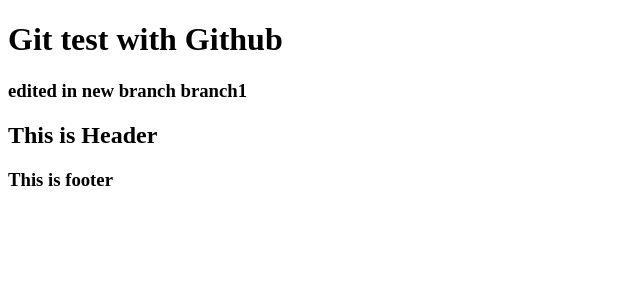
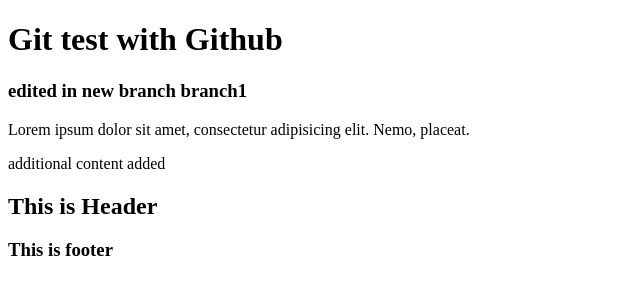
Before and after one commit to ImranMH/gitTest, a plain HTML site: page index.html in a window 1280 px wide. Shown: the whole page, without its empty margins (0-640 px from the left). Drawn offline with Linux system fonts and the light colour scheme.

Commit message:
some text added to html
from branch1

```diff
--- a/index.html
+++ b/index.html
@@ -8,6 +8,8 @@
 <body>
 	<h1>Git test with Github</h1>
 	<h3> edited in new branch branch1</h3>
+	<p>Lorem ipsum dolor sit amet, consectetur adipisicing elit. Nemo, placeat.</p>
+	<p>additional content added</p>
 	<header>
 		<h2>This is Header</h2>
 	</header>
```
